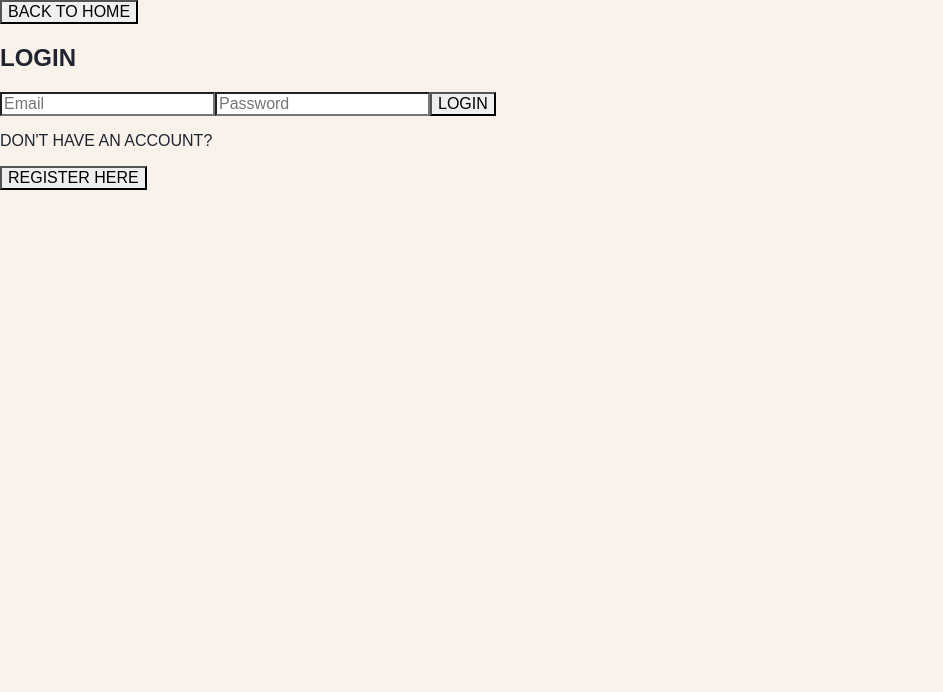
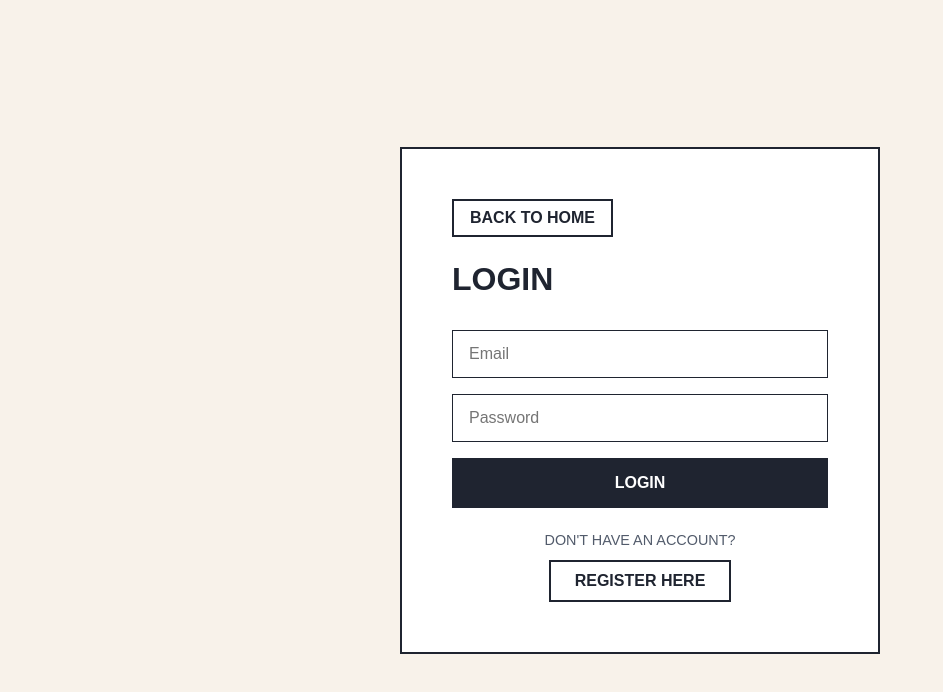
Before and after one commit to AdminSystem-Group5/university-application-system, a Next.js app: page /login in a window 1280 px wide. Shown: the top 692 px of the page, without its empty margins (0-943 px from the left). Built offline with nearby package versions, Linux system fonts and the light colour scheme; no server answers.

Commit message:
Add login page CSS styles

```diff
--- a/src/app/globals.css
+++ b/src/app/globals.css
@@ -399,3 +399,103 @@ select,
   padding: 10px 18px;
   font-size: 0.85rem;
 }
+
+/* ============================= */
+/* LOGIN PAGE */
+/* ============================= */
+
+.login-page {
+  min-height: 100vh;
+  display: flex;
+  align-items: center;
+  justify-content: center;
+  background-color: var(--background);
+  padding: 40px 20px;
+}
+
+.login-card {
+  width: 100%;
+  max-width: 480px;
+  background: #fff;
+  border: 2px solid var(--foreground);
+  padding: 50px;
+}
+
+.login-header {
+  margin-bottom: 32px;
+}
+
+.back-home-link {
+  background: none;
+  border: 2px solid var(--foreground);
+  color: var(--foreground);
+  font-weight: 700;
+  padding: 8px 16px;
+  cursor: pointer;
+  margin-bottom: 24px;
+  display: inline-block;
+}
+
+.login-title {
+  margin: 0;
+  font-size: 2rem;
+  font-weight: 800;
+  color: var(--foreground);
+}
+
+.login-form {
+  display: flex;
+  flex-direction: column;
+  gap: 16px;
+  margin-bottom: 24px;
+}
+
+.login-input {
+  width: 100%;
+  height: 48px;
+  border: 1.5px solid var(--foreground);
+  padding: 0 16px;
+  font-size: 1rem;
+  background: #fff;
+}
+
+.login-error {
+  color: red;
+  font-size: 0.9rem;
+  margin: 0;
+}
+
+.login-button {
+  width: 100%;
+  height: 50px;
+  background: var(--foreground);
+  color: #fff;
+  border: none;
+  font-weight: 700;
+  font-size: 1rem;
+  cursor: pointer;
+}
+
+.login-button:disabled {
+  opacity: 0.6;
+  cursor: not-allowed;
+}
+
+.login-register {
+  text-align: center;
+}
+
+.login-register p {
+  margin: 0 0 12px 0;
+  color: var(--text-soft);
+  font-size: 0.9rem;
+}
+
+.register-link {
+  background: none;
+  border: 2px solid var(--foreground);
+  color: var(--foreground);
+  font-weight: 700;
+  padding: 10px 24px;
+  cursor: pointer;
+}
```
